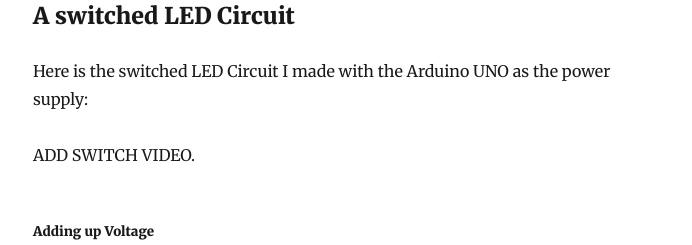
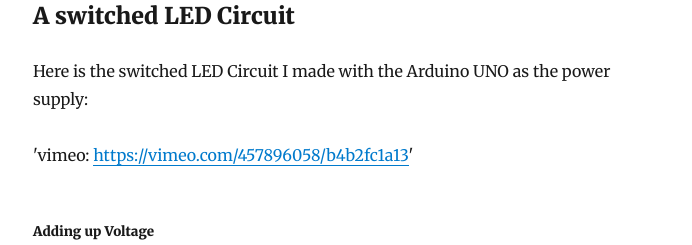
Before and after one commit to FlupC/personal-blog, a Gatsby site: page /blog/physical-computing-week-01/ in a window 1280 px wide. Shown: the part 6331-6576 px from the top of the page, without its empty margins (292-984 px from the left). Built offline with nearby package versions, Linux system fonts and the light colour scheme; Gatsby itself is replaced by a stand-in of ours; some packages are replaced by stand-ins of ours.

Commit message:
Update Blog “physical-computing-week-01”

```diff
--- a/content/blog/physical-computing-week-01.md
+++ b/content/blog/physical-computing-week-01.md
@@ -82,7 +82,7 @@ I did not get a negative Voltage here, but I got approximately 2V, which means t
 
 Here is the switched LED Circuit I made with the Arduino UNO as the power supply:
 
-ADD SWITCH VIDEO.
+'vimeo: https://vimeo.com/457896058/b4b2fc1a13'
 
 ##### Adding up Voltage
 
```
